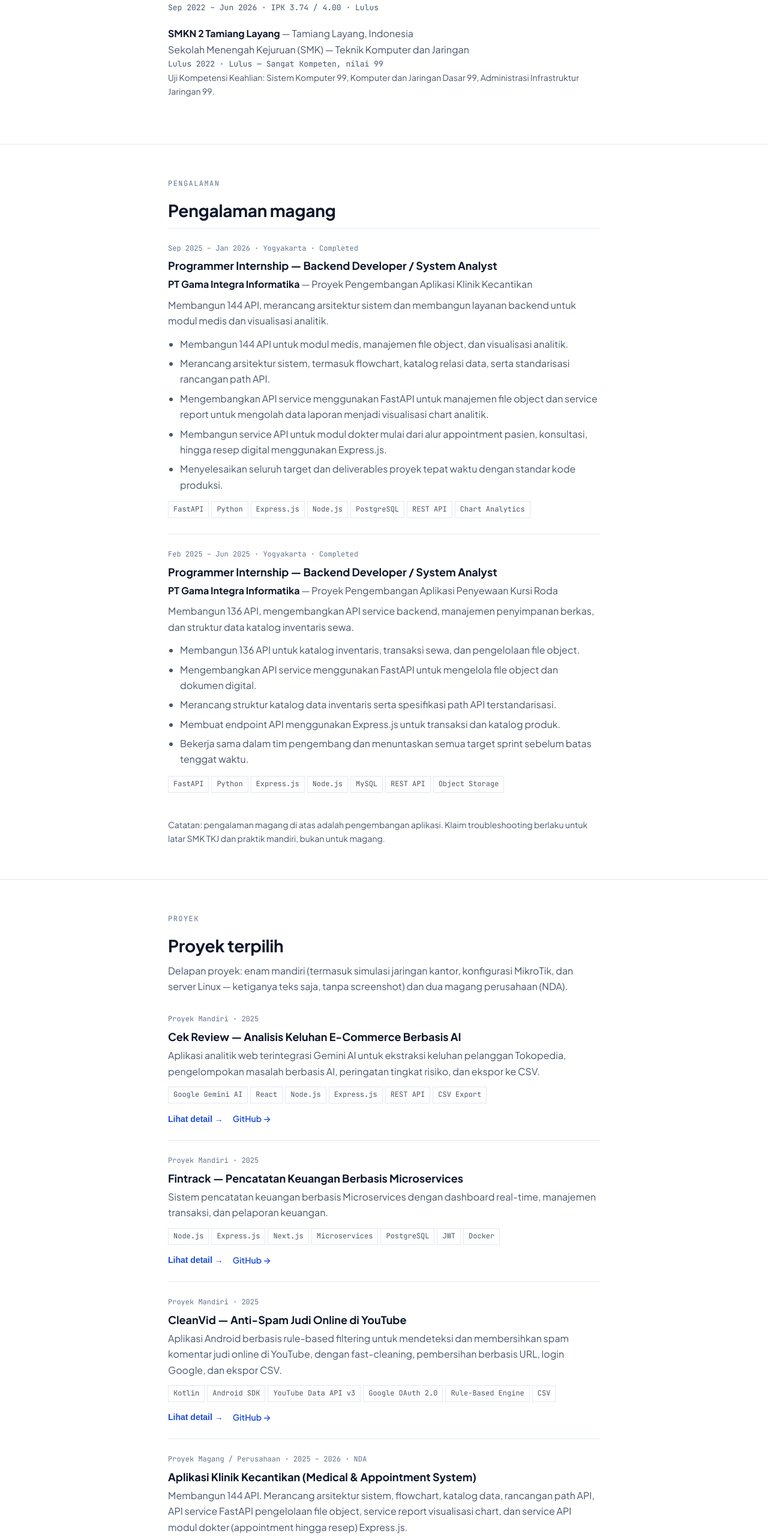
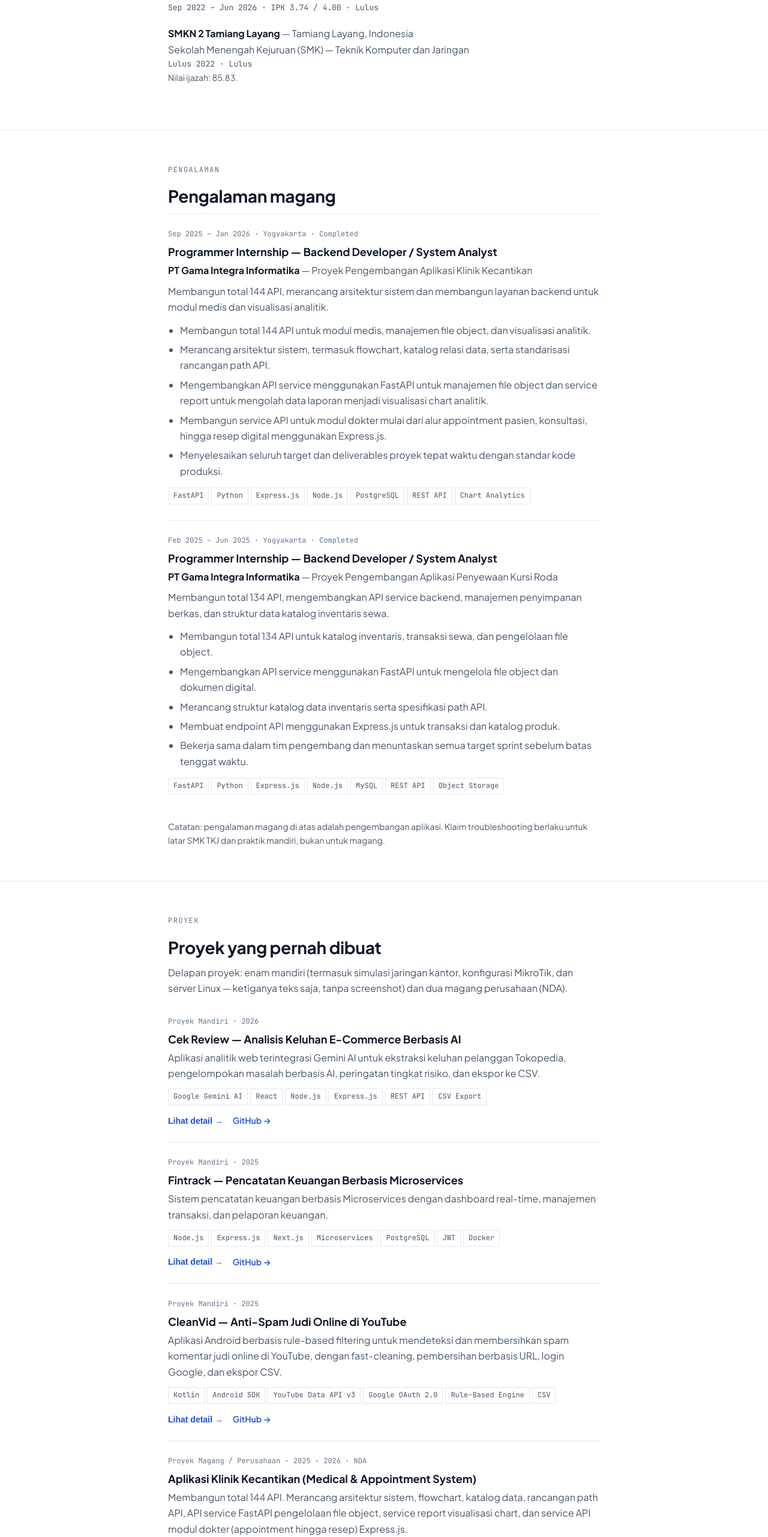
Before and after one commit to justajay224/web-portofolio, a React (Vite) app: page / in a window 1280 px wide. Shown: the part 843-3406 px from the top of the page at 60% size. Built offline with nearby package versions, Linux system fonts and the light colour scheme.

Commit message:
revisi: SMK nilai 85.83, API 134/144, hapus terstandarisasi, heading proyek, tahun 2026, Azure AI, sertifikat tahun saja

```diff
--- a/src/components/Projects.jsx
+++ b/src/components/Projects.jsx
@@ -8,7 +8,7 @@ export default function Projects() {
     <section id="projects" className="section">
       <div className="container">
         <p className="section-label">Proyek</p>
-        <h2>Proyek terpilih</h2>
+        <h2>Proyek yang pernah dibuat</h2>
         <p>Delapan proyek: enam mandiri (termasuk simulasi jaringan kantor, konfigurasi MikroTik, dan server Linux — ketiganya teks saja, tanpa screenshot) dan dua magang perusahaan (NDA).</p>
         <div style={{ marginTop: 8 }}>
           {projects.map((p) => (
--- a/src/data/portfolioData.js
+++ b/src/data/portfolioData.js
@@ -36,8 +36,8 @@ export const personalInfo = {
       period: "Lulus 2022",
       gpa: null,
       maxGpa: null,
-      status: "Lulus — Sangat Kompeten, nilai 99",
-      detail: "Uji Kompetensi Keahlian: Sistem Komputer 99, Komputer dan Jaringan Dasar 99, Administrasi Infrastruktur Jaringan 99."
+      status: "Lulus",
+      detail: "Nilai ijazah: 85.83."
     }
   ],
   socials: {
@@ -56,9 +56,9 @@ export const experiences = [
     project: "Proyek Pengembangan Aplikasi Klinik Kecantikan",
     period: "Sep 2025 – Jan 2026",
     status: "Completed",
-    description: "Membangun 144 API, merancang arsitektur sistem dan membangun layanan backend untuk modul medis dan visualisasi analitik.",
+    description: "Membangun total 144 API, merancang arsitektur sistem dan membangun layanan backend untuk modul medis dan visualisasi analitik.",
     contributions: [
-      "Membangun 144 API untuk modul medis, manajemen file object, dan visualisasi analitik.",
+      "Membangun total 144 API untuk modul medis, manajemen file object, dan visualisasi analitik.",
       "Merancang arsitektur sistem, termasuk flowchart, katalog relasi data, serta standarisasi rancangan path API.",
       "Mengembangkan API service menggunakan FastAPI untuk manajemen file object dan service report untuk mengolah data laporan menjadi visualisasi chart analitik.",
       "Membangun service API untuk modul dokter mulai dari alur appointment pasien, konsultasi, hingga resep digital menggunakan Express.js.",
@@ -74,11 +74,11 @@ export const experiences = [
     project: "Proyek Pengembangan Aplikasi Penyewaan Kursi Roda",
     period: "Feb 2025 – Jun 2025",
     status: "Completed",
-    description: "Membangun 136 API, mengembangkan API service backend, manajemen penyimpanan berkas, dan struktur data katalog inventaris sewa.",
+    description: "Membangun total 134 API, mengembangkan API service backend, manajemen penyimpanan berkas, dan struktur data katalog inventaris sewa.",
     contributions: [
-      "Membangun 136 API untuk katalog inventaris, transaksi sewa, dan pengelolaan file object.",
+      "Membangun total 134 API untuk katalog inventaris, transaksi sewa, dan pengelolaan file object.",
       "Mengembangkan API service menggunakan FastAPI untuk mengelola file object dan dokumen digital.",
-      "Merancang struktur katalog data inventaris serta spesifikasi path API terstandarisasi.",
+      "Merancang struktur katalog data inventaris serta spesifikasi path API.",
       "Membuat endpoint API menggunakan Express.js untuk transaksi dan katalog produk.",
       "Bekerja sama dalam tim pengembang dan menuntaskan semua target sprint sebelum batas tenggat waktu."
     ],
@@ -93,7 +93,7 @@ export const projects = [
     title: "Cek Review — Analisis Keluhan E-Commerce Berbasis AI",
     categoryLabel: "Proyek Mandiri",
     badge: "AI & Fullstack (Gemini AI)",
-    year: "2025",
+    year: "2026",
     isConfidential: false,
     shortDesc: "Aplikasi analitik web terintegrasi Gemini AI untuk ekstraksi keluhan pelanggan Tokopedia, pengelompokan masalah berbasis AI, peringatan tingkat risiko, dan ekspor ke CSV.",
     fullDesc: "Aplikasi analitik berbasis web yang mengotomasi pemrosesan ulasan pembeli e-commerce Tokopedia. Dengan Google Gemini AI, sistem mengelompokkan masalah ke dalam kategori relevan (kualitas produk, kurir pengiriman, lambatnya respons layanan), menghitung skor risiko, serta mendukung ekspor data terstruktur ke CSV.",
@@ -169,12 +169,12 @@ export const projects = [
     year: "2025 – 2026",
     isConfidential: true,
     confidentialNote: "Source code bersifat rahasia perusahaan (Enterprise NDA / Internal PT Gama Integra Informatika). Portofolio hanya menampilkan dokumentasi arsitektur sistem, modul fitur, dan tangkapan layar yang telah disetujui.",
-    shortDesc: "Membangun 144 API. Merancang arsitektur sistem, flowchart, katalog data, rancangan path API, API service FastAPI pengelolaan file object, service report visualisasi chart, dan service API modul dokter (appointment hingga resep) Express.js.",
+    shortDesc: "Membangun total 144 API. Merancang arsitektur sistem, flowchart, katalog data, rancangan path API, API service FastAPI pengelolaan file object, service report visualisasi chart, dan service API modul dokter (appointment hingga resep) Express.js.",
     fullDesc: "Platform medis terintegrasi untuk klinik kecantikan yang mencakup alur pelayanan pasien dari pendaftaran janji temu (appointment), konsultasi dokter, pencatatan resep digital, hingga penyimpanan file object rekam medis dan pelaporan berbasis chart. Total 144 API dibangun untuk modul medis, file object, dan analitik.",
     problemSolved: "Klinik membutuhkan pemrosesan berkas foto pasien dan dokumen medis berukuran besar yang cepat dan terisolasi tanpa memperlambat sistem pendaftaran dan jadwal dokter.",
     architecture: "FastAPI untuk pemrosesan file object dan reporting analitik, sedangkan Express.js menangani alur transaksi bisnis dokter dan janji temu pasien pada PostgreSQL.",
     features: [
-      "Membangun 144 API untuk modul medis, file object, dan analitik",
+      "Membangun total 144 API untuk modul medis, file object, dan analitik",
       "Perancangan arsitektur sistem, flowchart, dan katalog data terstruktur",
       "Rancangan spesifikasi dan standarisasi path API",
       "API service FastAPI untuk manajemen file object",
@@ -196,12 +196,12 @@ export const projects = [
     year: "2025",
     isConfidential: true,
     confidentialNote: "Source code bersifat rahasia perusahaan (Enterprise NDA / Internal PT Gama Integra Informatika). Portofolio hanya menampilkan dokumentasi arsitektur teknis dan tangkapan layar yang diizinkan.",
-    shortDesc: "Membangun 136 API. Mengembangkan API service FastAPI untuk mengelola file object, merancang struktur data katalog dan path API, serta membuat endpoint API Express.js.",
-    fullDesc: "Sistem aplikasi penyewaan kursi roda dan alat bantu medis yang menangani katalog inventaris, pengelolaan file dokumen penyewa dan bukti verifikasi, serta endpoint API pemesanan dan pelacakan status sewa. Total 136 API dibangun untuk katalog, transaksi, dan file object.",
+    shortDesc: "Membangun total 134 API. Mengembangkan API service FastAPI untuk mengelola file object, merancang struktur data katalog dan path API, serta membuat endpoint API Express.js.",
+    fullDesc: "Sistem aplikasi penyewaan kursi roda dan alat bantu medis yang menangani katalog inventaris, pengelolaan file dokumen penyewa dan bukti verifikasi, serta endpoint API pemesanan dan pelacakan status sewa. Total 134 API dibangun untuk katalog, transaksi, dan file object.",
     problemSolved: "Otomasi pencatatan inventaris alat medis dan pengelolaan dokumen fisik penyewa menjadi file digital yang aman dan cepat diakses.",
     architecture: "Backend terstruktur dengan FastAPI untuk pengelolaan berkas dokumen digital, dan Express.js untuk endpoint transaksi katalog sewa pada MySQL.",
     features: [
-      "Membangun 136 API untuk katalog, transaksi sewa, dan file object",
+      "Membangun total 134 API untuk katalog, transaksi sewa, dan file object",
       "API service FastAPI untuk mengelola file object",
       "Perancangan struktur data katalog inventaris kursi roda dan path API",
       "Endpoint API Express.js untuk katalog dan transaksi sewa"
@@ -242,7 +242,7 @@ export const projects = [
     title: "Konfigurasi Jaringan MikroTik",
     categoryLabel: "Proyek Mandiri — IT Support",
     badge: "MikroTik / RouterOS",
-    year: "2025",
+    year: "2026",
     isConfidential: false,
     shortDesc: "Konfigurasi dasar–menengah perangkat jaringan MikroTik meliputi pengaturan IP Address, DHCP, NAT, Firewall, Routing, VLAN, dan VPN, serta troubleshooting perangkat komputer, laptop, printer, dan koneksi jaringan.",
     fullDesc: "Praktik mandiri konfigurasi jaringan dengan perangkat MikroTik pada level dasar–menengah. Mencakup pengaturan IP Address, DHCP, NAT, Firewall, Routing, VLAN, dan VPN, serta troubleshooting perangkat komputer, laptop, printer, dan koneksi jaringan. Teks saja — tanpa screenshot.",
@@ -266,7 +266,7 @@ export const projects = [
     title: "Server Linux (Ubuntu)",
     categoryLabel: "Proyek Mandiri — IT Support",
     badge: "Linux / Ubuntu",
-    year: "2025",
+    year: "2026",
     isConfidential: false,
     shortDesc: "Server Ubuntu lokal di VirtualBox, diakses via Tailscale dengan SSH dibatasi ke IP tertentu, menggunakan PuTTY sebagai SSH client. Mencakup pengelolaan user, service dasar, dan akses remote yang aman.",
     fullDesc: "Server Ubuntu yang berjalan lokal di VirtualBox, diakses dari jarak jauh via Tailscale dengan SSH dibatasi ke IP tertentu, menggunakan PuTTY sebagai SSH client. Mencakup pengelolaan user, service dasar, dan akses remote yang aman. Server ini lokal / VirtualBox — bukan VPS / cloud — dan tidak dikelola oleh Hermes (pengelolaan via Hermes adalah rencana masa depan yang belum dilakukan). Teks saja — tanpa screenshot.",
@@ -347,11 +347,11 @@ export const certifications = [
   { name: "Cisco Dasar", issuer: "ID-Networkers", year: "2026" },
   { name: "Jaringan Dasar", issuer: "ID-Networkers", year: "2026" },
   { name: "Uji Kompetensi TKJ SMK", issuer: "SMK — Sangat Kompeten, nilai 99", year: "2022" },
-  { name: "Kali Linux Basics", issuer: "Simplilearn", year: "18 Sep 2026" },
-  { name: "Introduction to Data Analytics", issuer: "Simplilearn", year: "18 Sep 2026" },
-  { name: "SQL Intermediate", issuer: "HackerRank", year: "18 Jun 2023" },
-  { name: "Dasar-Dasar Python", issuer: "BISA.AI", year: "10 Okt 2026" },
+  { name: "Kali Linux Basics", issuer: "Simplilearn", year: "2026" },
+  { name: "Introduction to Data Analytics", issuer: "Simplilearn", year: "2026" },
+  { name: "SQL Intermediate", issuer: "HackerRank", year: "2023" },
+  { name: "Dasar-Dasar Python", issuer: "BISA.AI", year: "2026" },
   { name: "Excel for Business", issuer: "Simplilearn", year: "2026" },
   { name: "Data Engineering Professional", issuer: "RapidMiner Academy", year: "2024" },
-  { name: "Azure AI", issuer: "—", year: "—" }
+  { name: "Menerapkan Rekayasa Prompt dengan Azure OpenAI Service", issuer: "Micro Skill — Digital Talent Scholarship 2025 (Komdigi)", year: "2025" }
 ];
```
